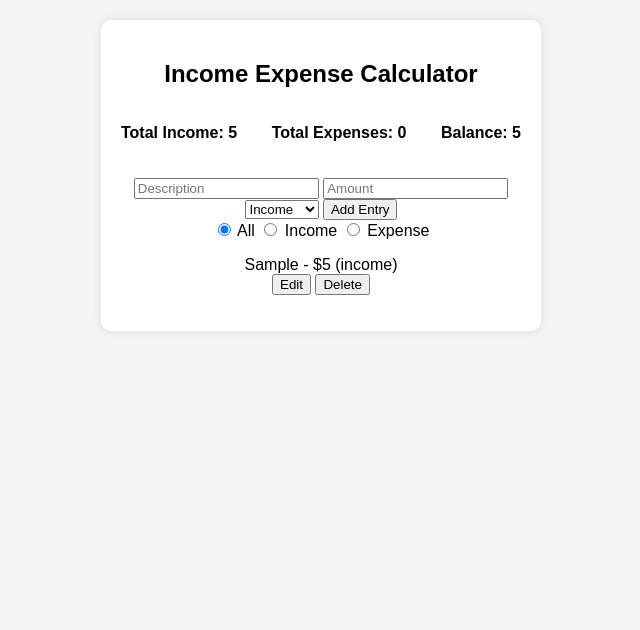
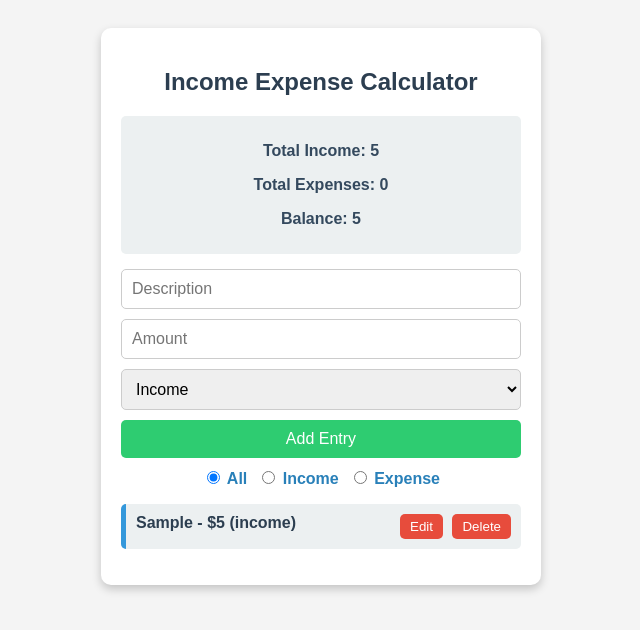
Before and after one commit to PERAMVENKATESH45/Todo-app, a plain HTML site: page index.html in a window 1280 px wide. Both pictures are taken after typing "Sample", "5" into the empty fields and a click on the button "Add Entry". Shown: the whole page, without its empty margins (319-959 px from the left). Drawn offline with Linux system fonts and the light colour scheme.

Commit message:
Update styles.css

```diff
--- a/styles.css
+++ b/styles.css
@@ -1,8 +1,8 @@
+/* styles.css */
 body {
     font-family: Arial, sans-serif;
-    background-color: #f4f4f4;
-    text-align: center;
-    margin: 20px;
+    background: #f4f4f4;
+    padding: 20px;
 }
 
 .container {
@@ -11,21 +11,62 @@ body {
     background: white;
     padding: 20px;
     border-radius: 10px;
-    box-shadow: 0px 0px 10px rgba(0, 0, 0, 0.1);
+    box-shadow: 0px 4px 10px rgba(0, 0, 0, 0.2);
+    text-align: center;
+}
+
+h2 {
+    color: #2c3e50;
 }
 
 .summary {
-    display: flex;
-    justify-content: space-between;
-    font-weight: bold;
-    margin-bottom: 20px;
+    background: #ecf0f1;
+    padding: 10px;
+    border-radius: 5px;
+    margin-bottom: 15px;
 }
 
-.form input, .form select, .form button {
-    display: block;
-    width: 100%;
-    margin: 10px 0;
-    padding: 8px;
+.summary p {
+    font-weight: bold;
+    color: #34495e;
+}
+
+.input-form {
+    display: flex;
+    flex-direction: column;
+    gap: 10px;
+    margin-bottom: 10px;
+}
+
+.input-form input, .input-form select, .input-form button {
+    padding: 10px;
+    border: 1px solid #ccc;
+    border-radius: 5px;
+    font-size: 16px;
+}
+
+.input-form button {
+    background: #2ecc71;
+    color: white;
+    border: none;
+    cursor: pointer;
+}
+
+.input-form button:hover {
+    background: #27ae60;
+}
+
+.filters {
+    margin-bottom: 10px;
+    display: flex;
+    justify-content: center;
+    gap: 10px;
+}
+
+.filters label {
+    font-weight: bold;
+    color: #2980b9;
+    cursor: pointer;
 }
 
 #entries-list {
@@ -33,27 +74,36 @@ body {
     padding: 0;
 }
 
-.entry {
+#entries-list li {
     display: flex;
     justify-content: space-between;
-    background: #fff;
+    background: #ecf0f1;
     padding: 10px;
+    margin: 5px 0;
     border-radius: 5px;
-    margin: 5px 0;
-    box-shadow: 0px 0px 5px rgba(0, 0, 0, 0.1);
+    border-left: 5px solid #3498db;
+    transition: all 0.3s ease-in-out;
 }
 
-.entry.income {
-    border-left: 5px solid green;
+#entries-list li:hover {
+    background: #d5dbdb;
 }
 
-.entry.expense {
-    border-left: 5px solid red;
+#entries-list li span {
+    font-weight: bold;
+    color: #2c3e50;
 }
 
-.entry button {
+#entries-list button {
+    background: #e74c3c;
+    color: white;
+    border: none;
+    padding: 5px 10px;
+    border-radius: 5px;
+    cursor: pointer;
     margin-left: 5px;
-    padding: 5px;
-    border: none;
-    cursor: pointer;
 }
+
+#entries-list button:hover {
+    background: #c0392b;
+}
```
